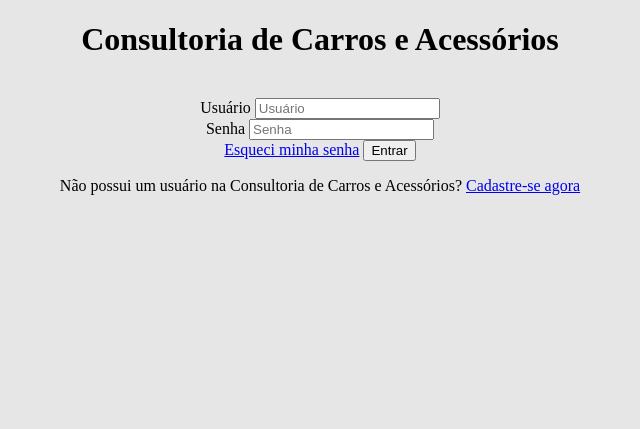
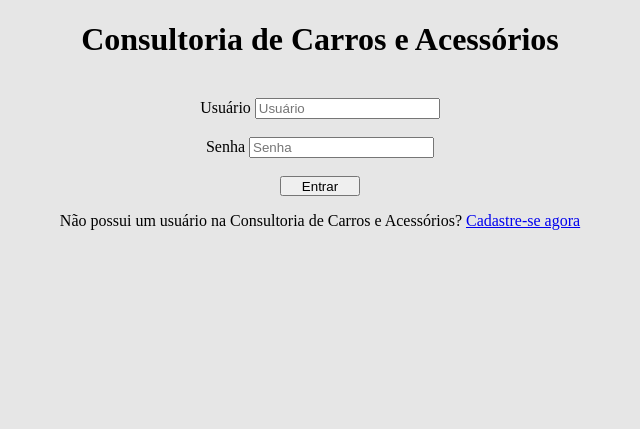
Before and after one commit to dfvalle/project-si7, a Python web app: template mvc/mvc/core/templates/index.html in a window 1280 px wide. Shown: the top 429 px of the page, without its empty margins (320-960 px from the left). Run offline with Jinja, Linux system fonts and the light colour scheme; the template is opened without the code that fills it, so the values that code supplies are empty.

Commit message:
ajustando o html e inserindo redirecionamento para as paginas

```diff
--- a/mvc/mvc/core/templates/html/accessories.html
+++ b/mvc/mvc/core/templates/html/accessories.html
@@ -3,7 +3,7 @@
 <head>
     <meta charset="utf-8" />
     <meta http-equiv="X-UA-Compatible" content="IE=edge">
-    <link rel="icon" href=".\img\icon-car.png" />
+    <link rel="icon" href="img/icon-car.png" />
     <title>Acessorios</title>
     <meta name="viewport" content="width=device-width, initial-scale=1">
     <link rel="stylesheet" type="text/css" media="screen" href="main.css" />
--- a/mvc/mvc/core/templates/html/register.html
+++ b/mvc/mvc/core/templates/html/register.html
@@ -4,6 +4,7 @@
 <head>
     <meta charset="utf-8" />
     <title>Cadastro</title>
+	<link rel="icon" href="img/icon-car.png" />
     <meta name="viewport" content="width=device-width, initial-scale=1">
     <link rel="stylesheet" href="https://stackpath.bootstrapcdn.com/bootstrap/4.3.1/css/bootstrap.min.css"
         integrity="sha384-ggOyR0iXCbMQv3Xipma34MD+dH/1fQ784/j6cY/iJTQUOhcWr7x9JvoRxT2MZw1T" crossorigin="anonymous">
--- a/mvc/mvc/core/templates/index.html
+++ b/mvc/mvc/core/templates/index.html
@@ -7,8 +7,8 @@
 
 <style>
     button {
-        width: 180px;
-        height: 50px;
+        width: 80px;
+        height: 20px;
     }
 
     footer {
@@ -30,6 +30,9 @@
     footer > div p.copy {
         text-align: center;
     }
+	form-control ls-login-bg-user input-lg{
+		i
+	}
 </style>
 </head>
 
@@ -38,17 +41,17 @@
     <div class="form-group ls-login-user">
         <label for="userLogin">Usuário</label>
         <input class="form-control ls-login-bg-user input-lg" id="userLogin" type="text" aria-label="Usuário" placeholder="Usuário">
-    </div>
+    </div><br>
     <div class="form-group ls-login-password">
         <label for="userPassword">Senha</label>
         <input class="form-control ls-login-bg-password input-lg" id="userPassword" type="password" aria-label="Senha" placeholder="Senha">
-    </div>
+    </div> <br>
 
-    <a href="#" class="ls-login-forgot">Esqueci minha senha</a>
+    <!-- <a href="html/profile.html" class="ls-login-forgot">Esqueci minha senha</a>-->
 
-    <input type="submit" value="Entrar" class="btn btn-primary btn-lg btn-block">
+    <button onclick="window.location.href='html/profile.html'" type="submit" class="btn btn-primary btn-lg btn-block">Entrar</button>
     <p class="txt-center ls-login-signup">Não possui um usuário na Consultoria de Carros e Acessórios?
-        <a href="#">Cadastre-se agora</a>
+        <a href="html/register.html">Cadastre-se agora</a>
     </p>
 
 </body>
```
